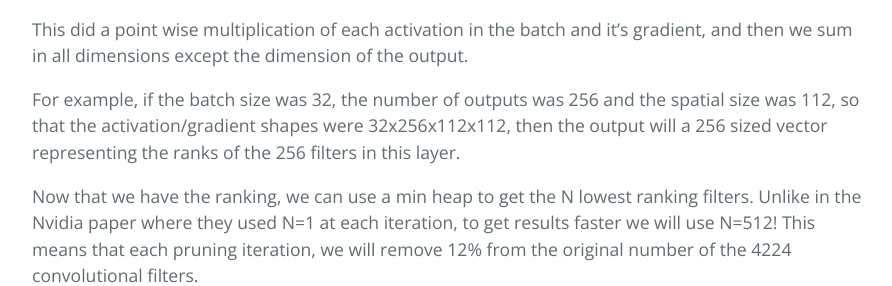
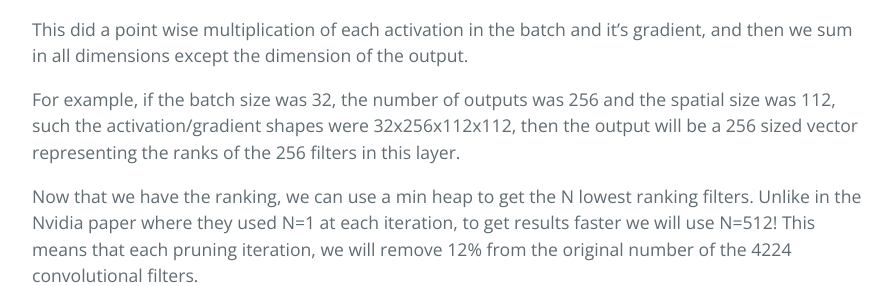
Before and after one commit to jacobgil/jacobgil.github.io, a Jekyll site: the page built from _posts/2017-06-23-pruning-deep-neural-networks.md, in a window 1280 px wide and 900 px high, scrolled down 7556 px. Shown: the part 173-459 px from the top of the window, without its empty margins (192-1084 px from the left). Built offline with Jekyll 4.4.1, drawn with Linux system fonts in a browser that asks for light colours; comment, search, counter and statistics services are not loaded.

Commit message:
New post

```diff
--- a/_posts/2017-06-23-pruning-deep-neural-networks.md
+++ b/_posts/2017-06-23-pruning-deep-neural-networks.md
@@ -242,7 +242,8 @@ def compute_rank(self, grad):
 
 This did a point wise multiplication of each activation in the batch and it's gradient, and then we sum in all dimensions except the dimension of the output.
 
-For example, if the batch size was 32, the number of outputs was 256 and the spatial size was 112, so that the activation/gradient shapes were 32x256x112x112, then the output will a 256 sized vector representing the ranks of the 256 filters in this layer.
+For example, if the batch size was 32, the number of outputs was 256 and the spatial size was 112, such the activation/gradient shapes were 32x256x112x112, then the output will be a 256 sized vector representing the ranks of the 256 filters in this layer.
+
 
 
 Now that we have the ranking, we can use a min heap to get the N lowest ranking filters. Unlike in the Nvidia paper where they used N=1 at each iteration, to get results faster we will use N=512! This means that each pruning iteration, we will remove 12% from the original number of the 4224 convolutional filters.
```
